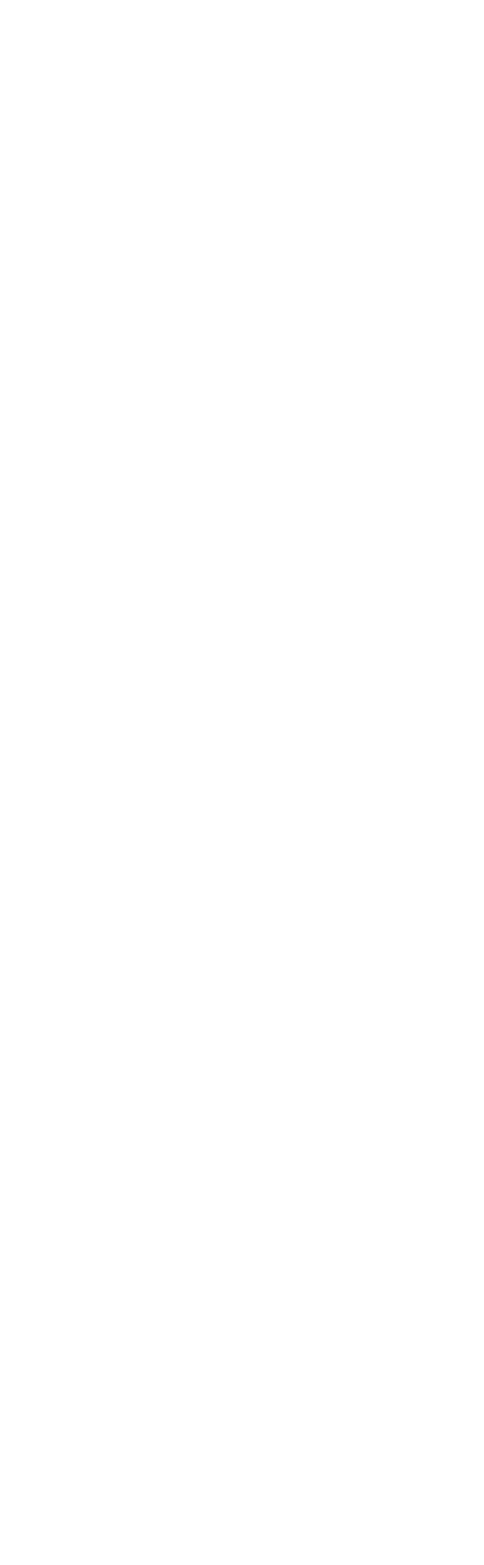
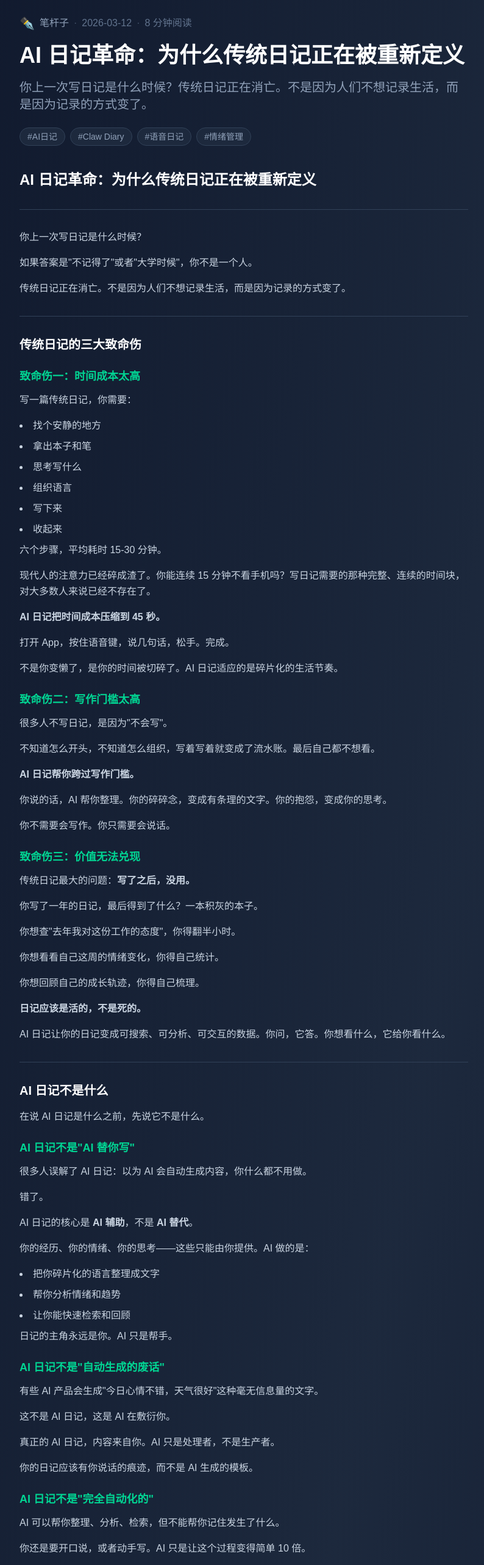
Before and after one commit to leekHotline/clawdiary, a Next.js app: page /wabi/ai-diary-revolution in a window 1280 px wide. Before the commit this address had no page. Shown: the part 160-2726 px from the top of the page at 61% size, without its empty margins (240-1034 px from the left). Before the commit the page ends 800 px from the top, so only its background shows below. Built offline with nearby package versions, Linux system fonts and the light colour scheme.

Commit message:
feat: 蛙笔专栏新增《AI 日记革命》
- 新增 SEO 优化文章《AI 日记革命：为什么传统日记正在被重新定义》
- 约 2000 字，关键词：AI日记、智能日记、Claw Diary、语音日记、情绪管理

by writeClawBot ✒️

```diff
--- a/data/wabi-articles.ts
+++ b/data/wabi-articles.ts
@@ -486,6 +486,282 @@ AI沉默了一会儿。
     readTime: 12,
     featured: true,
   },
+  {
+    id: "3",
+    slug: "ai-diary-revolution",
+    title: "AI 日记革命：为什么传统日记正在被重新定义",
+    excerpt: "你上一次写日记是什么时候？传统日记正在消亡。不是因为人们不想记录生活，而是因为记录的方式变了。",
+    content: `# AI 日记革命：为什么传统日记正在被重新定义
+
+---
+
+你上一次写日记是什么时候？
+
+如果答案是"不记得了"或者"大学时候"，你不是一个人。
+
+传统日记正在消亡。不是因为人们不想记录生活，而是因为记录的方式变了。
+
+---
+
+## 传统日记的三大致命伤
+
+### 致命伤一：时间成本太高
+
+写一篇传统日记，你需要：
+
+1. 找个安静的地方
+2. 拿出本子和笔
+3. 思考写什么
+4. 组织语言
+5. 写下来
+6. 收起来
+
+六个步骤，平均耗时 15-30 分钟。
+
+现代人的注意力已经碎成渣了。你能连续 15 分钟不看手机吗？写日记需要的那种完整、连续的时间块，对大多数人来说已经不存在了。
+
+**AI 日记把时间成本压缩到 45 秒。**
+
+打开 App，按住语音键，说几句话，松手。完成。
+
+不是你变懒了，是你的时间被切碎了。AI 日记适应的是碎片化的生活节奏。
+
+### 致命伤二：写作门槛太高
+
+很多人不写日记，是因为"不会写"。
+
+不知道怎么开头，不知道怎么组织，写着写着就变成了流水账。最后自己都不想看。
+
+**AI 日记帮你跨过写作门槛。**
+
+你说的话，AI 帮你整理。你的碎碎念，变成有条理的文字。你的抱怨，变成你的思考。
+
+你不需要会写作。你只需要会说话。
+
+### 致命伤三：价值无法兑现
+
+传统日记最大的问题：**写了之后，没用。**
+
+你写了一年的日记，最后得到了什么？一本积灰的本子。
+
+你想查"去年我对这份工作的态度"，你得翻半小时。
+
+你想看看自己这周的情绪变化，你得自己统计。
+
+你想回顾自己的成长轨迹，你得自己梳理。
+
+**日记应该是活的，不是死的。**
+
+AI 日记让你的日记变成可搜索、可分析、可交互的数据。你问，它答。你想看什么，它给你看什么。
+
+---
+
+## AI 日记不是什么
+
+在说 AI 日记是什么之前，先说它不是什么。
+
+### AI 日记不是"AI 替你写"
+
+很多人误解了 AI 日记：以为 AI 会自动生成内容，你什么都不用做。
+
+错了。
+
+AI 日记的核心是 **AI 辅助**，不是 **AI 替代**。
+
+你的经历、你的情绪、你的思考——这些只能由你提供。AI 做的是：
+
+- 把你碎片化的语言整理成文字
+- 帮你分析情绪和趋势
+- 让你能快速检索和回顾
+
+日记的主角永远是你。AI 只是帮手。
+
+### AI 日记不是"自动生成的废话"
+
+有些 AI 产品会生成"今日心情不错，天气很好"这种毫无信息量的文字。
+
+这不是 AI 日记，这是 AI 在敷衍你。
+
+真正的 AI 日记，内容来自你。AI 只是处理者，不是生产者。
+
+你的日记应该有你说话的痕迹，而不是 AI 生成的模板。
+
+### AI 日记不是"完全自动化的"
+
+AI 可以帮你整理、分析、检索，但不能帮你记住发生了什么。
+
+你还是要开口说，或者动手写。AI 只是让这个过程变得简单 10 倍。
+
+---
+
+## AI 日记是什么
+
+说完了"不是什么"，说说"是什么"。
+
+### AI 日记是"降低门槛的工具"
+
+以前写日记需要写作能力。现在只需要说话能力。
+
+以前写日记需要完整时间块。现在只需要碎片时间。
+
+以前写日记需要坚持。现在只需要习惯。
+
+**门槛降低，不是让人偷懒，是让更多人能参与。**
+
+### AI 日记是"让你看见自己的镜子"
+
+传统日记是记录。AI 日记是反馈。
+
+你写了三个月日记，AI 告诉你：
+
+- 你 70% 的日子都在说"累"
+- 你提了 12 次"想辞职"，但没行动
+- 你对家人的态度在逐渐改善
+
+这些洞察，你自己可能发现不了。但 AI 能帮你看见。
+
+### AI 日记是"人生数据库"
+
+日记不应该只是一堆文字。它应该是可查询、可分析的数据。
+
+你想知道"去年我最大的焦虑是什么"，问 AI。
+
+你想看看"我过去一年对工作的态度变化"，让 AI 生成时间轴。
+
+你想知道"我提了多少次想学日语但没学"，AI 帮你统计。
+
+**日记的价值，在于能被使用，而不只是被存储。**
+
+---
+
+## 为什么现在需要 AI 日记
+
+### 理由一：你的记忆不可靠
+
+人类的记忆是不可靠的。你以为你记得，其实你忘了。
+
+日记是记忆的外包。AI 日记是记忆的升级版——不仅存储，还能检索、分析、提醒。
+
+### 理由二：你的时间被切碎了
+
+现代人的时间已经被手机、社交媒体、各种通知切成了碎片。
+
+你不能指望在碎片化的时代，还能找到连续的时间块来写日记。
+
+AI 日记适应碎片化。45 秒，就能完成一篇。
+
+### 理由三：你需要看见自己
+
+人是盲目的。你每天都在生活，但你很少停下来审视。
+
+日记是审视的工具。AI 日记让审视变得容易——它帮你看见你说了什么、想了什么、在乎什么。
+
+---
+
+## 如何选择 AI 日记应用
+
+不是所有叫"AI 日记"的产品都值得用。选的时候看三点：
+
+### 看点一：AI 是辅助还是替代
+
+好的 AI 日记，AI 是助手，你是主角。
+
+差的 AI 日记，AI 帮你生成一堆废话，你以为自己在写日记，其实 AI 在敷衍你。
+
+**判断标准：日记的内容，是你说的，还是 AI 编的？**
+
+### 看点二：你的数据属于谁
+
+日记是极度私密的东西。你的情绪、想法、秘密，都在里面。
+
+好的 AI 日记应用，数据属于你。你可以导出、删除、掌控。
+
+差的 AI 日记应用，数据属于公司。他们可能拿你的日记训练 AI，可能卖给广告商。
+
+**判断标准：你能导出所有数据吗？你能彻底删除吗？**
+
+### 看点三：它能帮你做什么
+
+好的 AI 日记，不只是记录，还能：
+
+- 情绪分析
+- 目标追踪
+- 智能检索
+- 趋势洞察
+
+差的 AI 日记，只是个带 AI 标签的普通日记本。
+
+**判断标准：它能给你什么传统日记给不了的东西？**
+
+---
+
+## Claw Diary：我们怎么理解 AI 日记
+
+Claw Diary 的设计理念很简单：
+
+**让写日记这件事，从"需要坚持"变成"自然而然"。**
+
+我们做了几件事：
+
+### 语音优先
+
+你说的比你写的多。所以我们支持语音输入。打开 App，说话，完成。45 秒一篇日记。
+
+### AI 整理
+
+你说的可能是碎碎念。AI 帮你整理成有条理的文字。你不擅长表达？没关系，AI 帮你翻译。
+
+### 情绪追踪
+
+每天写完，AI 分析你的情绪。一个月后，你能看到自己的情绪曲线。
+
+### 智能检索
+
+你想查什么，直接问。AI 帮你从几百篇日记里找答案。
+
+### 你的数据属于你
+
+你可以导出所有数据。你可以删除所有数据。我们不拿你的日记训练 AI。
+
+---
+
+## 写日记的意义，从来不是"记录"
+
+很多人以为写日记的意义是记录生活。
+
+不对。
+
+记录生活是照片的事，是视频的事，是社交媒体的事。
+
+**日记的意义，是让你看见自己。**
+
+你写下的每一个字，都是一面镜子。你回头看，不是为了怀念过去，而是为了看清楚：
+
+我是谁？我从哪来？我要去哪？
+
+传统日记，你需要一个人完成这件事。
+
+AI 日记，给了你一个帮手。
+
+它不会评判你，不会泄露你，不会嫌弃你的碎碎念。它只会帮你整理、帮你分析、在你忘记自己的时候提醒你。
+
+**这就是 AI 日记要做的事。**
+
+---
+
+**关键词：AI日记 | 智能日记 | Claw Diary | 语音日记 | 情绪管理 | 日记应用**
+
+---
+
+*本文由笔杆子撰写。*`,
+    author: "笔杆子",
+    authorEmoji: "✒️",
+    publishedAt: "2026-03-12",
+    updatedAt: "2026-03-12",
+    tags: ["AI日记", "Claw Diary", "语音日记", "情绪管理"],
+    readTime: 8,
+    featured: true,
+  },
 ];
 
 // 获取所有文章
```
